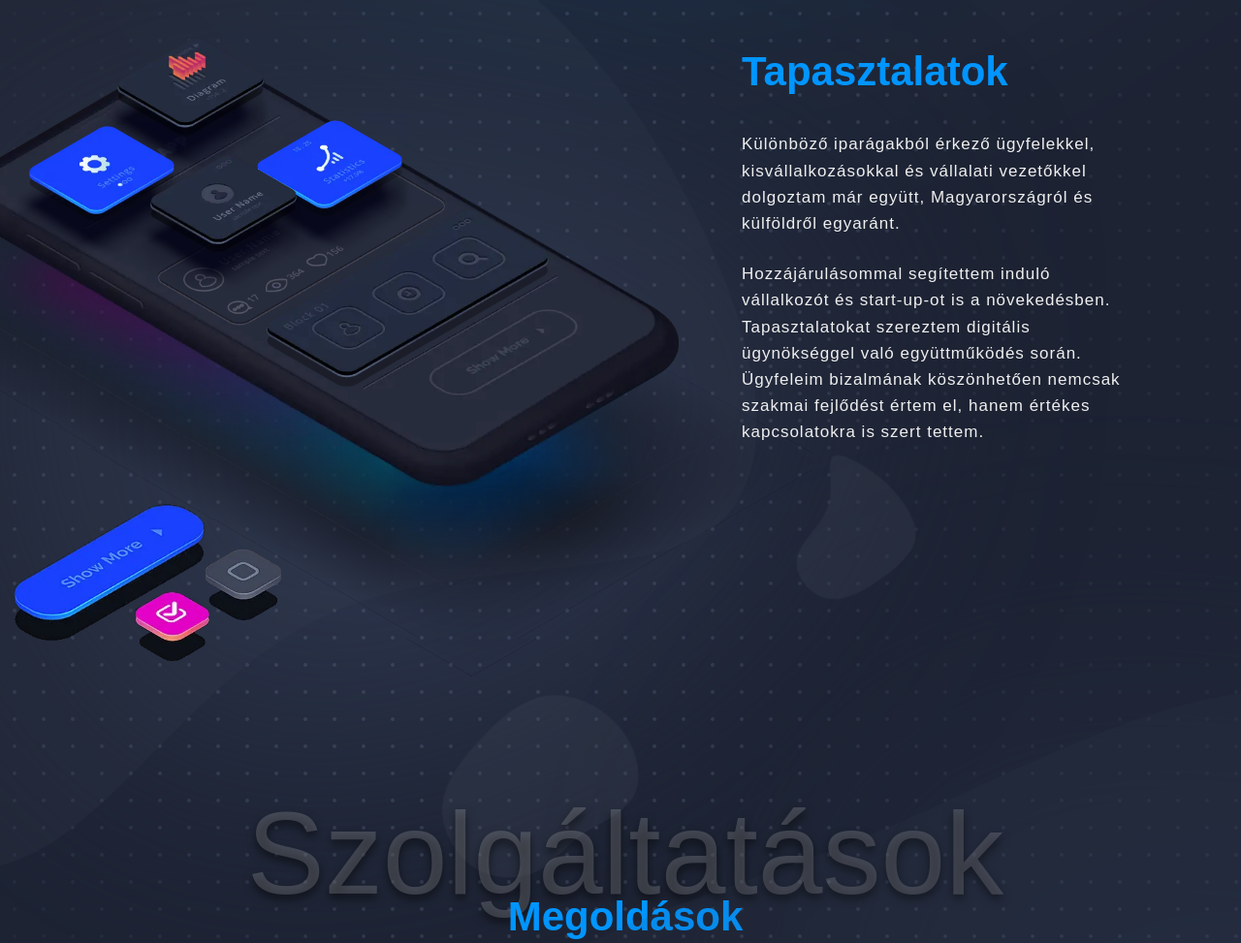
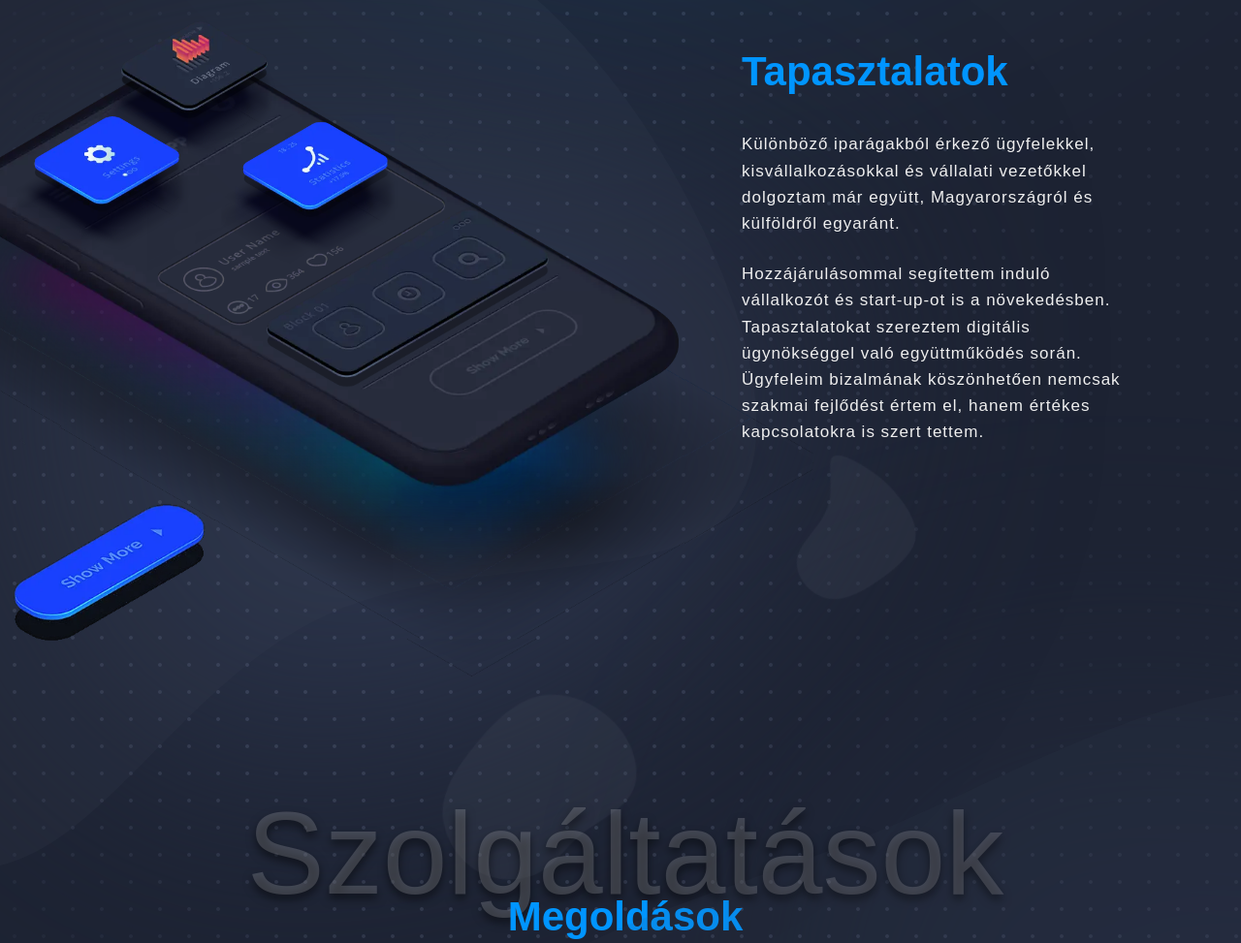
Before and after one commit to Tamas-WebDev/Tamas-WebDev.github.io, a plain HTML site: page index.html in a window 1280 px wide. Shown: the part 2576-3549 px from the top of the page at 97% size. Drawn offline with Linux system fonts and the light colour scheme.

Commit message:
Add files via upload

```diff
--- a/index.html
+++ b/index.html
@@ -349,11 +349,11 @@ function setbg() {
 
 			<img class="lazy mobil1" data-src="./assets/mobil1.webp">
 			<img class="lazy blockblue1" data-src="./assets/blockblue1.webp">
-			<img class="lazy ub1" data-src="./assets/ub1.webp">
-			<img class="lazy ub3" data-src="./assets/ub3.webp">
+			<!-- <img class="lazy ub1" data-src="./assets/ub1.webp"> -->
+
 			<img class="lazy block1" data-src="./assets/block1.webp">
 			<img class="lazy blank1" data-src="./assets/blank1.webp">
-			<img class="lazy ui1 floatveryslow" data-src="./assets/ui1.webp">
+			<!-- <img class="lazy ui1 floatveryslow" data-src="./assets/ui1.webp"> -->
 			<img class="lazy ui3 floatveryslow" data-src="./assets/ui3.webp">
 			<img class="lazy ui4 floatveryslow" data-src="./assets/ui4.webp">
 			<img class="lazy ui5 floatveryslow" data-src="./assets/ui5.webp">
```
